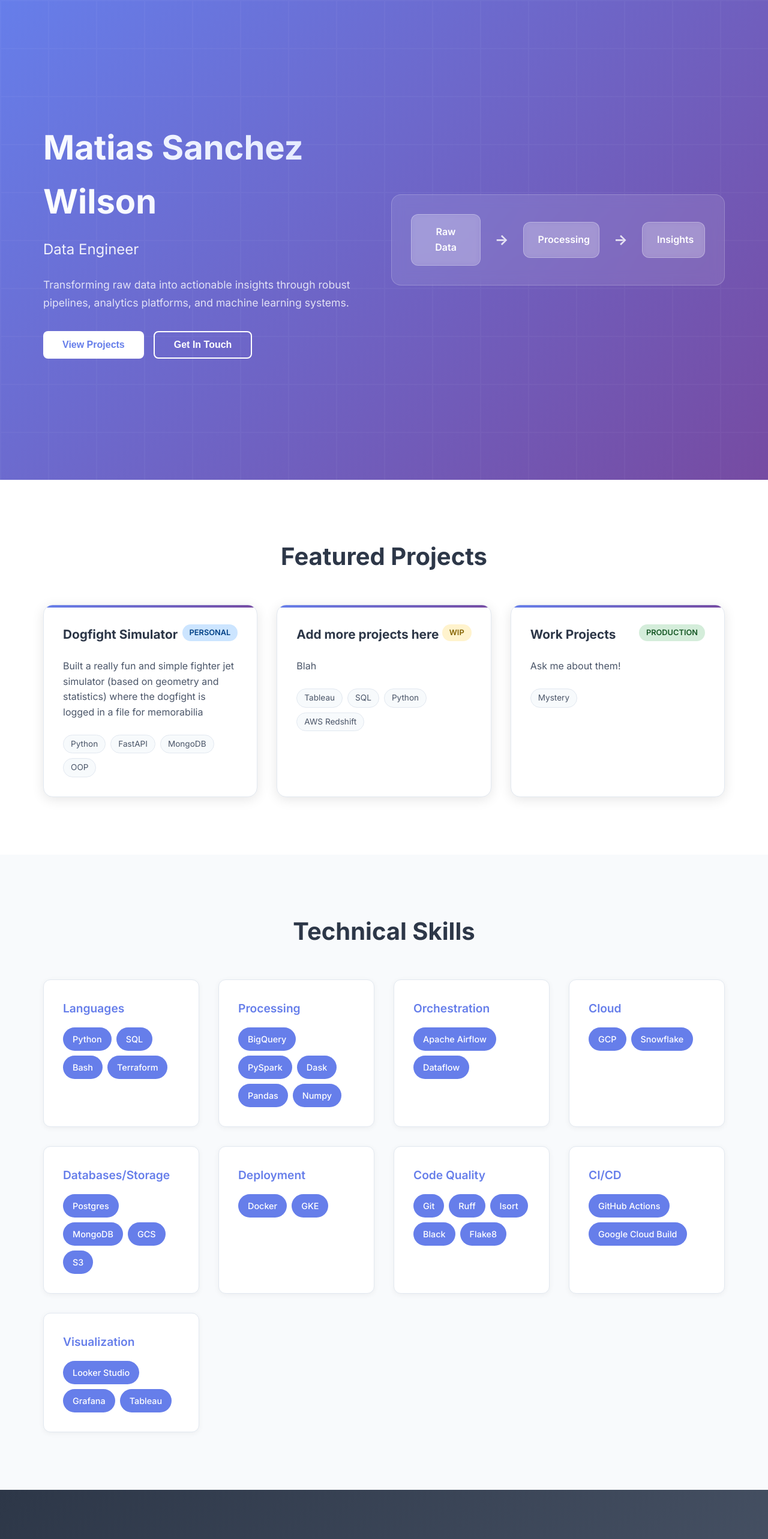
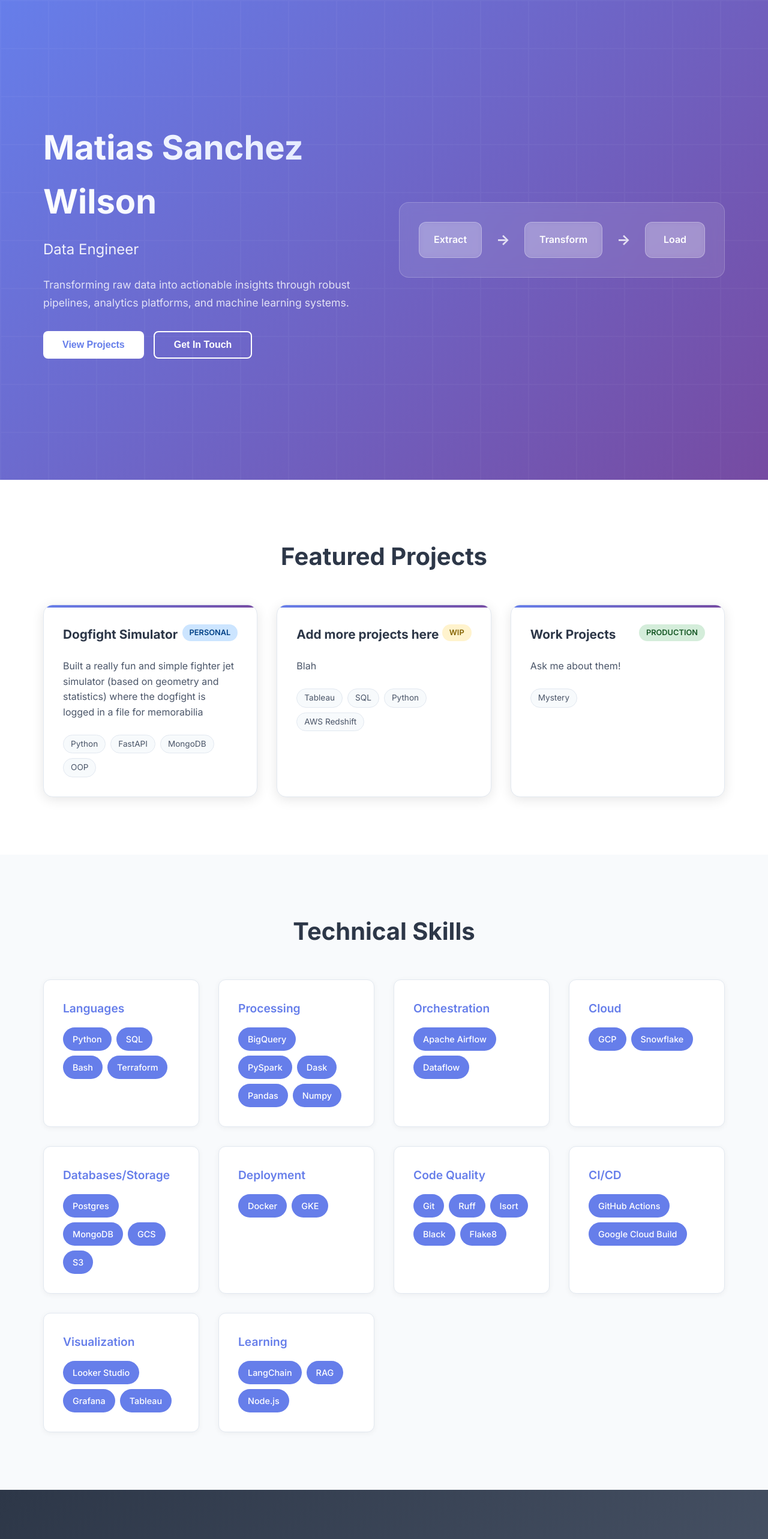
Before and after one commit to MattySanchez20/mattysanchez20.github.io, a React (Create React App) app in the folder my-app/: page / in a window 1280 px wide. Shown: the top 2566 px of the page at 60% size. Built offline with nearby package versions, Linux system fonts and the light colour scheme.

Commit message:
Update skills and modify data flow labels in App.js

```diff
--- a/my-app/src/App.js
+++ b/my-app/src/App.js
@@ -36,7 +36,8 @@ function App() {
     { category: "Deployment", items: ["Docker", "GKE"] },
     { category: "Code Quality", items: ["Git", "Ruff", "Isort", "Black", "Flake8"] },
     { category: "CI/CD", items: ["GitHub Actions", "Google Cloud Build"] },
-    { category: "Visualization", items: ["Looker Studio", "Grafana", "Tableau"] }
+    { category: "Visualization", items: ["Looker Studio", "Grafana", "Tableau"] },
+    { category: "Learning", items: ["LangChain", "RAG", "Node.js"] }
   ];
 
   return (
@@ -55,11 +56,11 @@ function App() {
           </div>
           <div className="hero-visual">
             <div className="data-flow">
-              <div className="data-node">Raw Data</div>
+              <div className="data-node">Extract</div>
               <div className="arrow">→</div>
-              <div className="data-node">Processing</div>
+              <div className="data-node">Transform</div>
               <div className="arrow">→</div>
-              <div className="data-node">Insights</div>
+              <div className="data-node">Load</div>
             </div>
           </div>
         </div>
```
